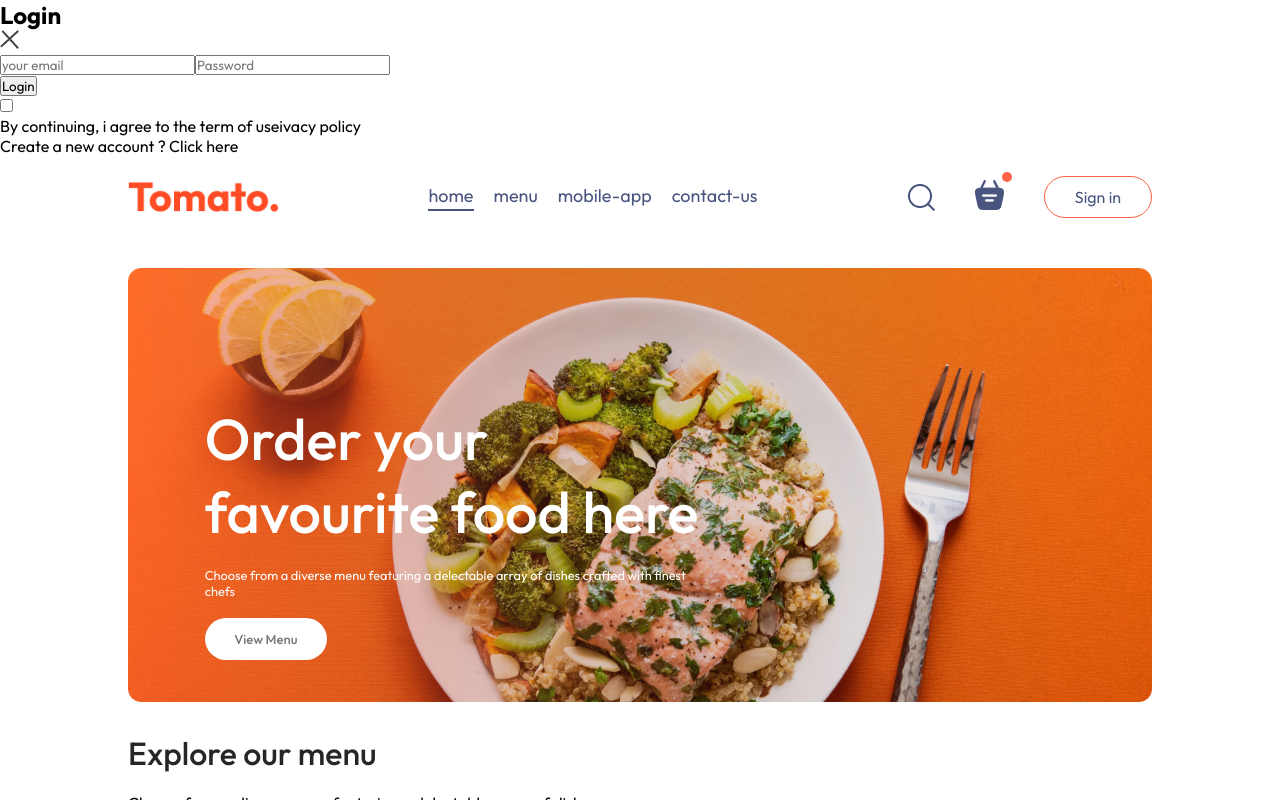
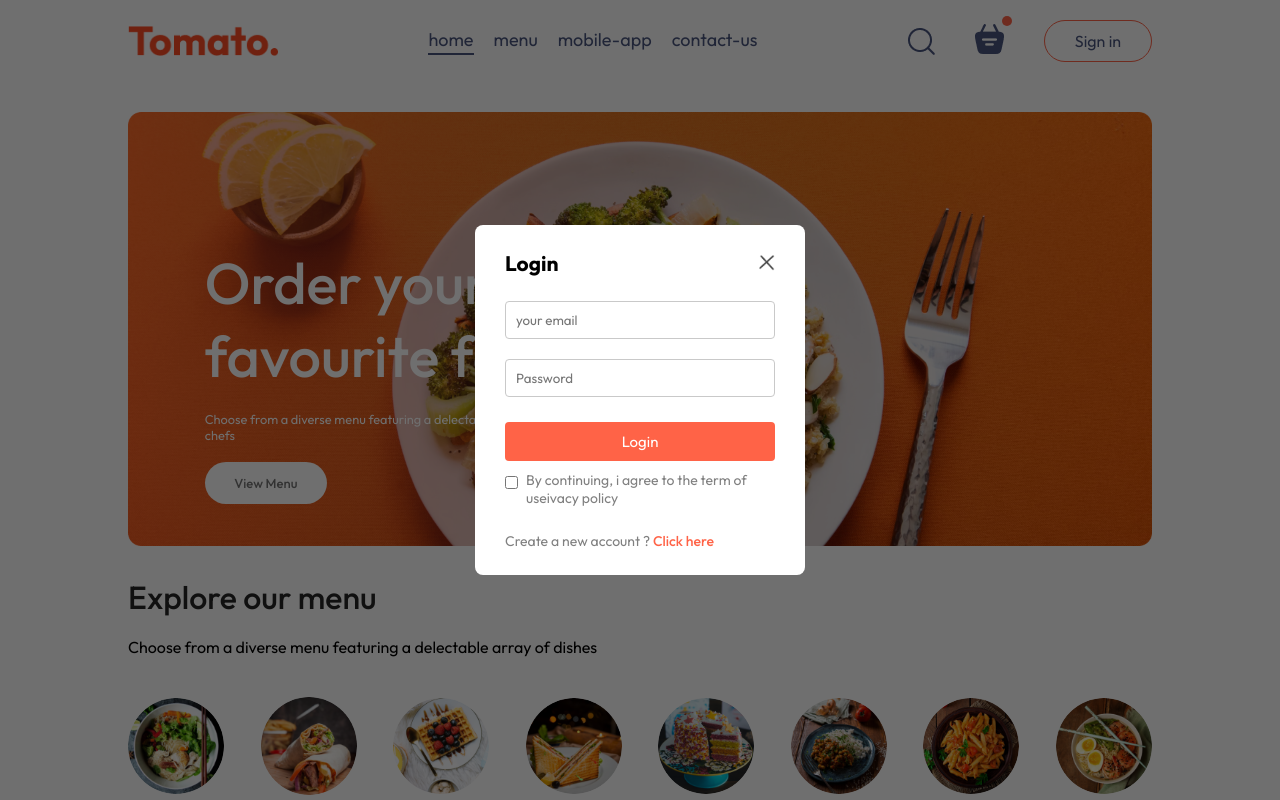
Before and after one commit to PrashantMaurya252/food-delivery-app, a React (Vite) app in the folder frontend/: page / in a window 1280 px wide. Both pictures are taken after a click on the button "Sign in". Shown: the top 800 px of the page. Built offline with nearby package versions, Linux system fonts and the light colour scheme.

Commit message:
login and signup popup created

```diff
--- a/frontend/src/components/LoginPopup/LoginPopup.css
+++ b/frontend/src/components/LoginPopup/LoginPopup.css
@@ -0,0 +1,74 @@
+.login-popup{
+    position: absolute;
+    z-index: 1;
+    height: 100%;
+    width: 100%;
+    background-color: #00000090;
+    display: grid;
+}
+
+.login-popup-container{
+    place-self: center;
+    width: max(23vw,330px);
+    color: #808080;
+    background-color: white;
+    display: flex;
+    flex-direction: column;
+    gap: 25px;
+    padding: 25px 30px;
+    border-radius: 8px;
+    font-size: 14px;
+    animation: fadeIn 0.5s;
+}
+
+.login-popup-title{
+    display: flex;
+    justify-content: space-between;
+    align-items: center;
+    color: black;
+}
+
+.login-popup-title img{
+    width: 16px;
+    cursor: pointer;
+}
+
+.login-popup-inputs{
+    display: flex;
+    flex-direction: column;
+    gap: 20px;
+}
+
+.login-popup-inputs input{
+    outline: none;
+    border: 1px solid #c9c9c9;
+    padding: 10px;
+    border-radius: 4px;
+}
+
+.login-popup-container button{
+    border: none;
+    padding: 10px;
+    border-radius: 4px;
+    color: white;
+    background-color: tomato;
+    font-size: 15px;
+    cursor: pointer;
+}
+
+.login-popup-condition{
+    display: flex;
+    align-items: start;
+    gap: 8px;
+    margin-top: -15px;
+}
+
+.login-popup-condition input {
+    margin-top: 5px;
+}
+
+.login-popup p span{
+    color: tomato;
+    font-weight: 500;
+    cursor: pointer;
+}
--- a/frontend/src/components/LoginPopup/LoginPopup.jsx
+++ b/frontend/src/components/LoginPopup/LoginPopup.jsx
@@ -7,7 +7,7 @@
   return (
     <div className='login-popup'>
         <form className='login-popup-container'>
-            <div className='login-pop-title'>
+            <div className='login-popup-title'>
                 <h2>{currState}</h2>
                 <img onClick={()=>setShowLogin(false)} src={assets.cross_icon} alt=''/>
             </div>
@@ -23,7 +23,12 @@
                 <input type='checkbox' required/>
                 <p>By continuing, i agree to the term of useivacy policy</p>
             </div>
-            <p>Create a new account ? <span>Click here</span></p>
+            {currState === 'Login' ?(
+                <p>Create a new account ? <span onClick={()=>setCurrState("Sign Up")}>Click here</span></p>
+            ):(
+                <p>Already have an account ? <span onClick={()=>setCurrState("Login")}>Login here</span></p>
+            )}
+
         </form>
     </div>
   )
```
